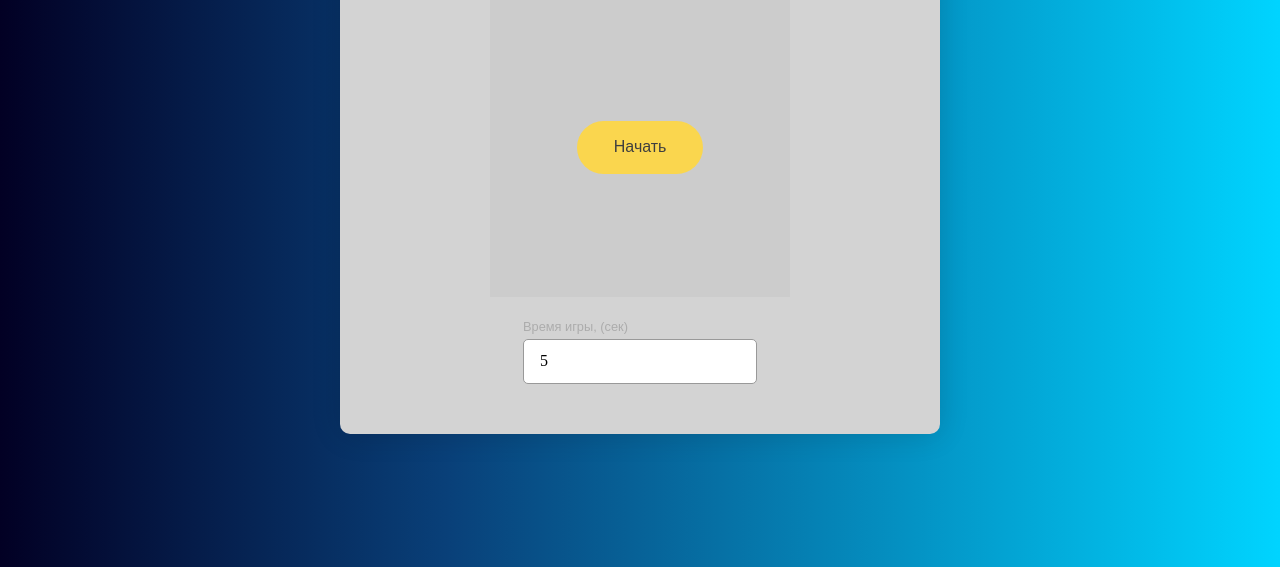
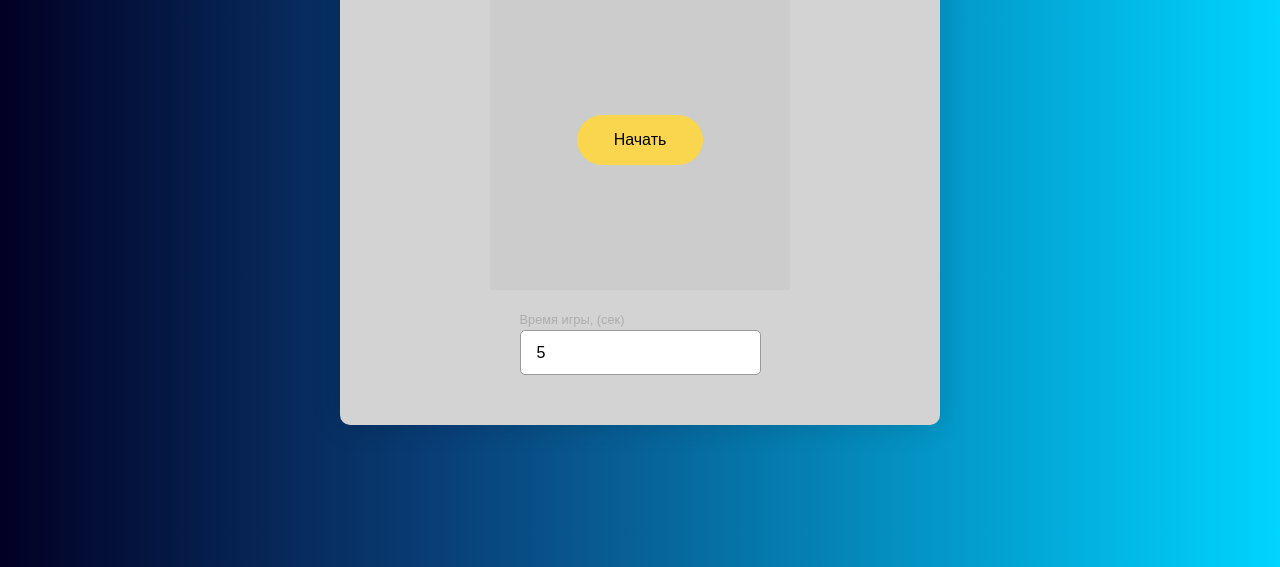
Before and after one commit to Svetlana177/-, a plain HTML site: page index.html in a window 1280 px wide. Shown: the part 233-800 px from the top of the page. Drawn offline with Linux system fonts and the light colour scheme.

Commit message:
Added styles

```diff
--- a/script.js
+++ b/script.js
@@ -64,6 +64,7 @@ function endGame() {
   show($start);
   $game.innerHTML = '';
   $game.style.backgroundColor = '#ccc';
+
   hide($timeHeader);
   show($resultHeader);
 }
@@ -94,6 +95,7 @@ function renderBox () {
   box.style.top = getRandom(0, maxTop) + 'px';
   box.style.left = getRandom(0, maxLeft) + 'px';
   box.style.cursor = 'pointer';
+
   box.setAttribute('data-box', 'true');
 
   $game.insertAdjacentElement('afterbegin', box);
--- a/styles.css
+++ b/styles.css
@@ -14,6 +14,9 @@ body {
     padding: 20px;
     overflow: hidden;
     background: linear-gradient(90deg, rgba(2, 0, 36, 1) 0%, rgba(9, 64, 121, 1) 35%, rgba(0, 212, 255, 1) 100%);
+    font-family: GothamPro, sans-serif;
+    font-weight: normal;
+    line-height: 1.3rem;
 }
 
 .app {
@@ -29,7 +32,6 @@ body {
     padding: 20px;
     text-align: center;
 }
-
 .app__content {
     display: flex;
     position: relative;
@@ -49,16 +51,11 @@ body {
     flex-direction: column;
     margin-bottom: 10px;
 }
-
 .input label {
     display: inline-block;
     max-width: 100%;
-    margin-bottom: 3px;
     color: #acacac;
-    font-family: GothamPro, sans-serif;
     font-size: .8rem;
-    font-weight: normal;
-    line-height: 1.2rem;
 }
 
 .input input {
@@ -68,10 +65,7 @@ body {
     padding: .8rem 1rem;
     font-size: inherit;
     font-family: inherit;
-    font-weight: inherit;
-    line-height: 1.4;
     color: #000;
-    background: #fff none;
     border: 1px solid #999;
     border-radius: 5px;
 }
@@ -92,44 +86,22 @@ body {
 .hide {
     display: none !important;
 }
-
 .btn {
     position: absolute;
     z-index: 1;
     display: inline-block;
     padding: 1rem 2.3rem;
     margin-bottom: 0;
-    font-weight: normal;
     font-family: GothamPro, sans-serif;
     font-size: 1rem;
-    line-height: 1.3rem;
     text-align: center;
-    white-space: nowrap;
     vertical-align: middle;
-    touch-action: manipulation;
     cursor: pointer;
-    user-select: none;
     background: #fad64e;
-    color: #3f3f3f;
     border: none;
     border-radius: 2.8rem;
     transition: transform .2s ease-in-out, box-shadow .2s ease-in-out, -webkit-transform .2s ease-in-out, -webkit-box-shadow .2s ease-in-out;
-    will-change: transform;
 }
-
-.btn:disabled {
-    background: #ccc !important;
-    border: 1px solid #ccc;
-    color: #000;
-    cursor: not-allowed;
-}
-
-.btn:active {
-    transition: transform .1s ease-in-out, box-shadow .1s ease-in-out !important;
-    transform: none !important;
-    box-shadow: none !important;
-}
-
 .btn:hover {
     box-shadow: 0 6px 16px 0 rgba(0, 0, 0, .2);
     transform: translateY(-1px);
```
